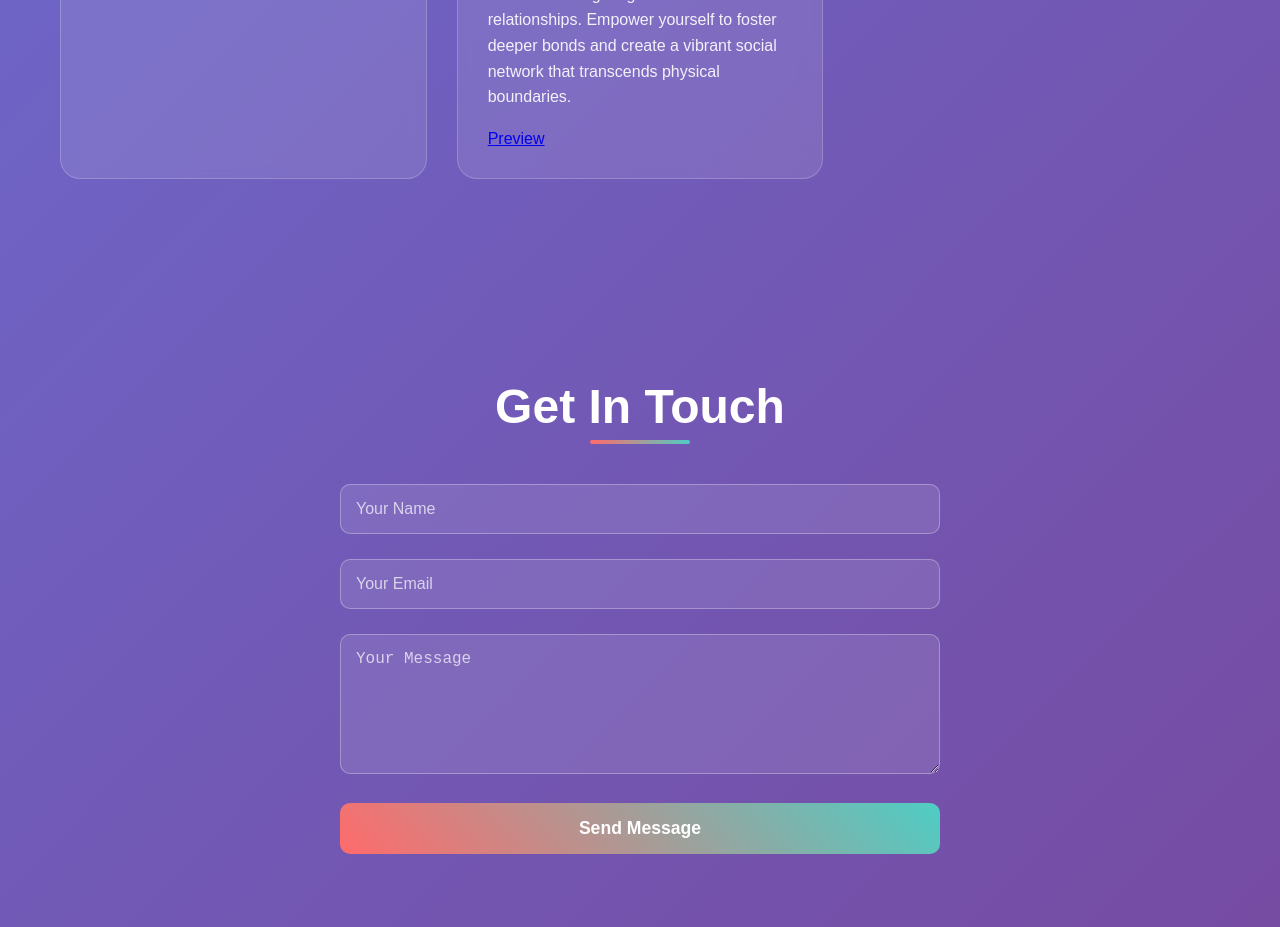
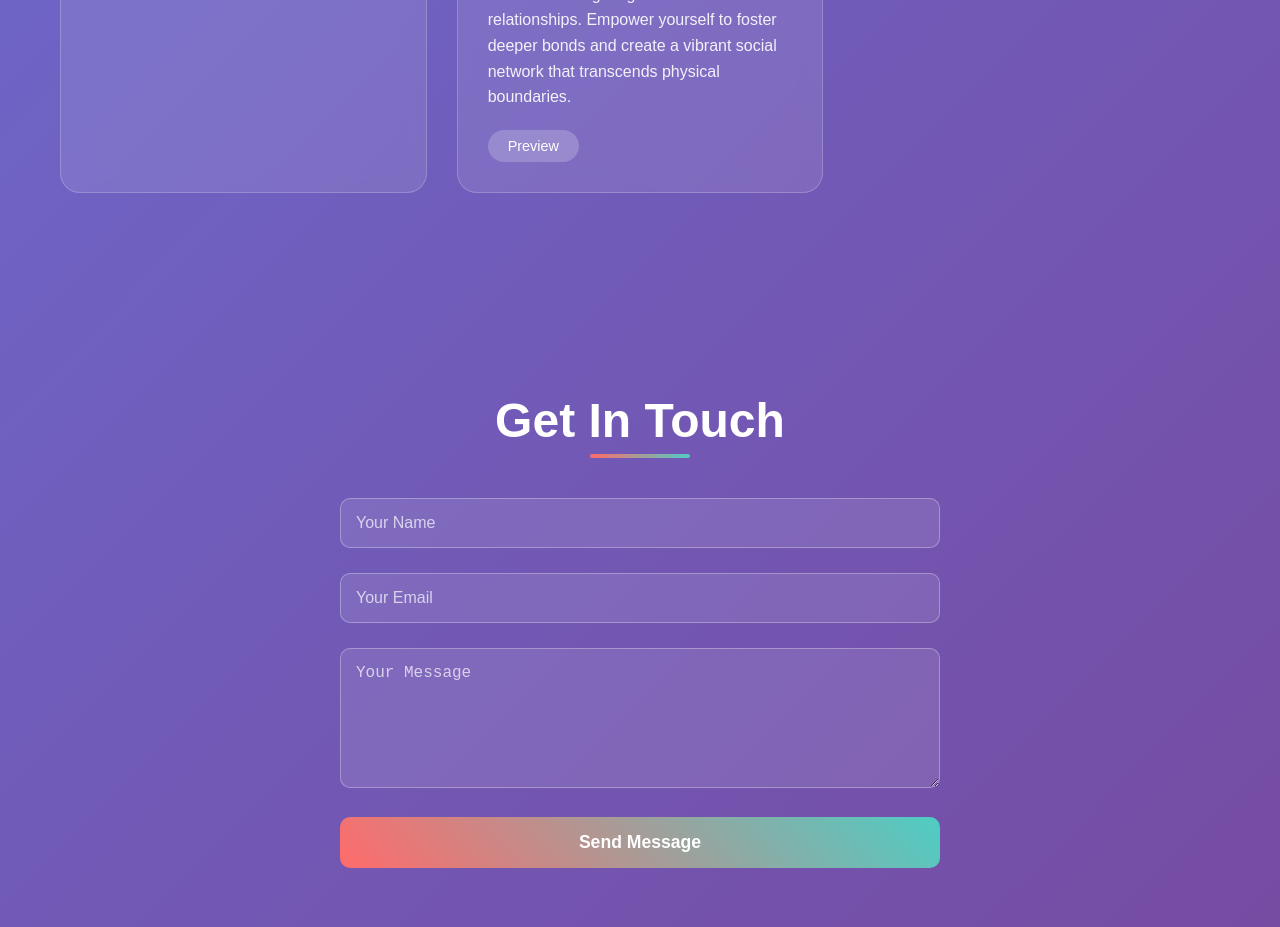
Before and after one commit to MandegarAmin/aminrahimi.github.io, a plain HTML site: page index.html in a window 1280 px wide. Shown: the part 2240-3167 px from the top of the page. Drawn offline with Linux system fonts and the light colour scheme.

Commit message:
Update index.html

```diff
--- a/index.html
+++ b/index.html
@@ -600,7 +600,7 @@
                 <h4>Connect & Conquer</h4>
                 <p>In "Connect and Conquer: Mastering Friendship in a Digital Age," discover essential strategies for building meaningful connections in a world dominated by online interactions. This insightful guide explores the importance of effective communication, humor, and empathy in forming diverse friendships, while also addressing the challenges of social anxiety and maintaining long-distance relationships. Empower yourself to foster deeper bonds and create a vibrant social network that transcends physical boundaries.</p>
                 <div class="project-links">
-                    <a href="#" class="https://drive.google.com/file/d/1z30dSGHNkHYE2Piz0DG2SPYmqwLCkZcy/view">Preview</a>
+                    <a href="https://drive.google.com/file/d/1z30dSGHNkHYE2Piz0DG2SPYmqwLCkZcy/view" class="project-link">Preview</a>
                 </div>
             </div>
         </div>
```
